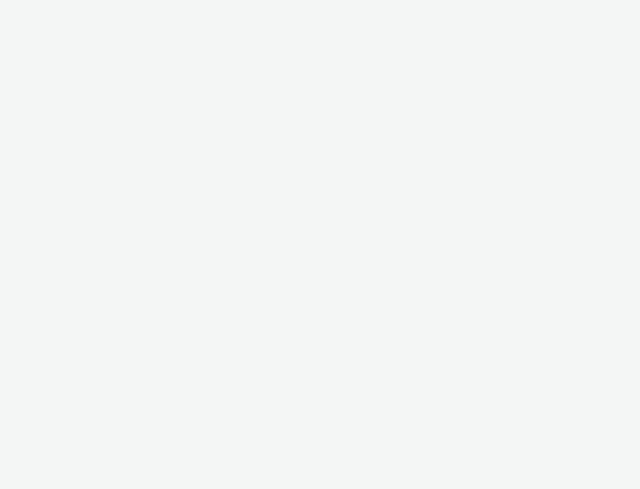
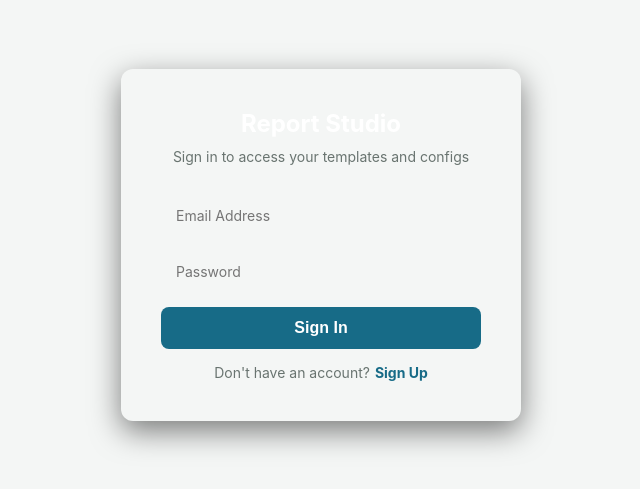
Before and after one commit to sam001ind/Report-studio, a React (Vite) app in the folder frontend/: page /auth in a window 1280 px wide. Before the commit this address had no page. Shown: the part 155-644 px from the top of the page, without its empty margins (319-959 px from the left). Built offline with nearby package versions, Linux system fonts and the light colour scheme.

Commit message:
feat: add user authentication and protect data with RLS

```diff
--- a/frontend/package.json
+++ b/frontend/package.json
@@ -18,6 +18,7 @@
     "lucide-react": "^1.16.0",
     "mammoth": "^1.12.0",
     "papaparse": "^5.5.3",
+    "pg": "^8.21.0",
     "react": "^19.2.6",
     "react-dom": "^19.2.6",
     "react-router-dom": "^7.15.1",
--- a/frontend/src/App.jsx
+++ b/frontend/src/App.jsx
@@ -1,17 +1,36 @@
-import { BrowserRouter as Router, Routes, Route } from 'react-router-dom';
+import { BrowserRouter as Router, Routes, Route, Navigate } from 'react-router-dom';
 import LandingPage from './pages/LandingPage';
 import StudioLayout from './pages/StudioLayout';
 import SchedulerPage from './pages/SchedulerPage';
+import AuthPage from './pages/AuthPage';
+import { AuthProvider, useAuth } from './context/AuthContext';
+
+const ProtectedRoute = ({ children }) => {
+  const { user } = useAuth();
+  if (!user) return <Navigate to="/auth" />;
+  return children;
+};
 
 function App() {
   return (
-    <Router>
-      <Routes>
-        <Route path="/" element={<LandingPage />} />
-        <Route path="/studio" element={<StudioLayout />} />
-        <Route path="/scheduler" element={<SchedulerPage />} />
-      </Routes>
-    </Router>
+    <AuthProvider>
+      <Router>
+        <Routes>
+          <Route path="/" element={<LandingPage />} />
+          <Route path="/auth" element={<AuthPage />} />
+          <Route path="/studio" element={
+            <ProtectedRoute>
+              <StudioLayout />
+            </ProtectedRoute>
+          } />
+          <Route path="/scheduler" element={
+            <ProtectedRoute>
+              <SchedulerPage />
+            </ProtectedRoute>
+          } />
+        </Routes>
+      </Router>
+    </AuthProvider>
   );
 }
 
--- a/frontend/src/components/Sidebar.jsx
+++ b/frontend/src/components/Sidebar.jsx
@@ -1,8 +1,11 @@
 import React, { useState } from 'react';
-import { Link } from 'react-router-dom';
+import { Link, useNavigate } from 'react-router-dom';
+import { useAuth } from '../context/AuthContext';
 
 const Sidebar = ({ activePage, setActivePage, stats }) => {
   const [isOpen, setIsOpen] = useState(true);
+  const { signOut } = useAuth();
+  const navigate = useNavigate();
 
   return (
     <aside style={{ ...styles.sidebar, width: isOpen ? '260px' : '80px', padding: isOpen ? '24px' : '24px 8px' }}>
@@ -92,6 +95,24 @@ const Sidebar = ({ activePage, setActivePage, stats }) => {
           </div>
         )}
       </section>
+
+      <div style={{ marginTop: 'auto', paddingTop: '20px', borderTop: '1px solid var(--border)' }}>
+        <button
+          onClick={async () => {
+            await signOut();
+            navigate('/auth');
+          }}
+          style={{
+            ...styles.navBtnBase,
+            color: '#ff6b6b',
+            justifyContent: isOpen ? 'flex-start' : 'center',
+            padding: isOpen ? '12px 16px' : '12px 0'
+          }}
+        >
+          <span className="icon" style={{ marginRight: isOpen ? '12px' : 0 }}>🚪</span>
+          {isOpen && <span>Sign Out</span>}
+        </button>
+      </div>
     </aside>
   );
 };
--- /dev/null
+++ b/frontend/src/context/AuthContext.jsx
@@ -0,0 +1,41 @@
+import React, { createContext, useContext, useEffect, useState } from 'react';
+import { supabase } from '../supabaseClient';
+
+const AuthContext = createContext();
+
+export const useAuth = () => {
+  return useContext(AuthContext);
+};
+
+export const AuthProvider = ({ children }) => {
+  const [user, setUser] = useState(null);
+  const [loading, setLoading] = useState(true);
+
+  useEffect(() => {
+    // Get current session
+    supabase.auth.getSession().then(({ data: { session } }) => {
+      setUser(session?.user ?? null);
+      setLoading(false);
+    });
+
+    // Listen for auth changes
+    const { data: { subscription } } = supabase.auth.onAuthStateChange((_event, session) => {
+      setUser(session?.user ?? null);
+    });
+
+    return () => subscription.unsubscribe();
+  }, []);
+
+  const value = {
+    user,
+    signIn: (email, password) => supabase.auth.signInWithPassword({ email, password }),
+    signUp: (email, password) => supabase.auth.signUp({ email, password }),
+    signOut: () => supabase.auth.signOut(),
+  };
+
+  return (
+    <AuthContext.Provider value={value}>
+      {!loading && children}
+    </AuthContext.Provider>
+  );
+};
--- /dev/null
+++ b/frontend/src/pages/AuthPage.jsx
@@ -0,0 +1,156 @@
+import React, { useState } from 'react';
+import { useAuth } from '../context/AuthContext';
+
+const styles = {
+  container: {
+    display: 'flex',
+    height: '100vh',
+    alignItems: 'center',
+    justifyContent: 'center',
+    backgroundColor: 'var(--bg-primary)',
+    fontFamily: 'Inter, sans-serif'
+  },
+  card: {
+    backgroundColor: 'var(--bg-secondary)',
+    padding: '40px',
+    borderRadius: '12px',
+    boxShadow: '0 10px 30px rgba(0,0,0,0.5)',
+    width: '100%',
+    maxWidth: '400px',
+    textAlign: 'center'
+  },
+  title: {
+    margin: '0 0 10px 0',
+    color: 'white',
+    fontSize: '24px'
+  },
+  subtitle: {
+    color: 'var(--muted)',
+    fontSize: '14px',
+    margin: '0 0 30px 0'
+  },
+  input: {
+    width: '100%',
+    padding: '12px 15px',
+    marginBottom: '15px',
+    backgroundColor: 'var(--bg-primary)',
+    border: '1px solid var(--border)',
+    borderRadius: '8px',
+    color: 'white',
+    fontSize: '14px',
+    boxSizing: 'border-box'
+  },
+  button: {
+    width: '100%',
+    padding: '12px',
+    backgroundColor: 'var(--accent)',
+    color: 'white',
+    border: 'none',
+    borderRadius: '8px',
+    fontSize: '16px',
+    cursor: 'pointer',
+    fontWeight: 'bold',
+    transition: 'background 0.2s',
+    marginBottom: '15px'
+  },
+  switchText: {
+    color: 'var(--muted)',
+    fontSize: '14px'
+  },
+  switchLink: {
+    color: 'var(--accent)',
+    cursor: 'pointer',
+    fontWeight: 'bold',
+    marginLeft: '5px'
+  },
+  error: {
+    color: '#ff6b6b',
+    fontSize: '14px',
+    marginBottom: '15px'
+  }
+};
+
+const AuthPage = () => {
+  const { signIn, signUp } = useAuth();
+  const [isLogin, setIsLogin] = useState(true);
+  const [email, setEmail] = useState('');
+  const [password, setPassword] = useState('');
+  const [error, setError] = useState('');
+  const [loading, setLoading] = useState(false);
+  const [message, setMessage] = useState('');
+
+  const handleSubmit = async (e) => {
+    e.preventDefault();
+    setError('');
+    setMessage('');
+    setLoading(true);
+
+    try {
+      if (isLogin) {
+        const { error } = await signIn(email, password);
+        if (error) throw error;
+      } else {
+        const { error } = await signUp(email, password);
+        if (error) throw error;
+        setMessage("Account created! You can now log in.");
+        setIsLogin(true);
+      }
+    } catch (err) {
+      setError(err.message);
+    } finally {
+      setLoading(false);
+    }
+  };
+
+  return (
+    <div style={styles.container}>
+      <div style={styles.card}>
+        <h2 style={styles.title}>Report Studio</h2>
+        <p style={styles.subtitle}>
+          {isLogin ? 'Sign in to access your templates and configs' : 'Create an account to save your templates'}
+        </p>
+
+        {error && <div style={styles.error}>{error}</div>}
+        {message && <div style={{color: '#51cf66', marginBottom: '15px'}}>{message}</div>}
+
+        <form onSubmit={handleSubmit}>
+          <input
+            type="email"
+            placeholder="Email Address"
+            style={styles.input}
+            value={email}
+            onChange={(e) => setEmail(e.target.value)}
+            required
+          />
+          <input
+            type="password"
+            placeholder="Password"
+            style={styles.input}
+            value={password}
+            onChange={(e) => setPassword(e.target.value)}
+            required
+          />
+          <button style={styles.button} type="submit" disabled={loading}>
+            {loading ? 'Processing...' : (isLogin ? 'Sign In' : 'Sign Up')}
+          </button>
+        </form>
+
+        <div style={styles.switchText}>
+          {isLogin ? "Don't have an account?" : "Already have an account?"}
+          <span
+            style={styles.switchLink}
+            onClick={() => {
+              setIsLogin(!isLogin);
+              setError('');
+              setMessage('');
+            }}
+          >
+            {isLogin ? 'Sign Up' : 'Sign In'}
+          </span>
+        </div>
+      </div>
+    </div>
+  );
+};
+
+export default AuthPage;
--- a/frontend/src/pages/ConfigPage.jsx
+++ b/frontend/src/pages/ConfigPage.jsx
@@ -2,8 +2,10 @@ import React, { useState } from 'react';
 import Papa from 'papaparse';
 import * as XLSX from 'xlsx';
 import { supabase } from '../supabaseClient';
+import { useAuth } from '../context/AuthContext';
 
 const ConfigPage = ({ dataset, setDataset, setStats }) => {
+  const { user } = useAuth();
   const [uploadStatus, setUploadStatus] = useState('Click or Drag to Upload CSV / Excel / JSON');
 
   // Data Management State
@@ -162,7 +164,7 @@ const ConfigPage = ({ dataset, setDataset, setStats }) => {
     const { data, error } = await supabase
       .from('configs')
       .insert([
-        { name: configName, config_data: configData }
+        { name: configName, config_data: configData, user_id: user.id }
       ]);
 
     if (error) {
--- a/frontend/src/pages/TemplatePage.jsx
+++ b/frontend/src/pages/TemplatePage.jsx
@@ -1,6 +1,7 @@
 import React, { useState, useRef, useEffect } from 'react';
 import mammoth from 'mammoth';
 import { supabase } from '../supabaseClient';
+import { useAuth } from '../context/AuthContext';
 
 const PAGE_SIZES = {
   A4: { width: 794, height: 1123 },
@@ -9,6 +10,7 @@ const PAGE_SIZES = {
 };
 
 const TemplatePage = ({ dataset }) => {
+  const { user } = useAuth();
   const [template, setTemplate] = useState({
     pageSize: 'A4',
     orientation: 'portrait',
@@ -262,7 +264,7 @@ const TemplatePage = ({ dataset }) => {
     const { data, error } = await supabase
       .from('templates')
       .insert([
-        { name: template.name, layout_data: template }
+        { name: template.name, layout_data: template, user_id: user.id }
       ]);
 
     if (error) {
```
Also changed, not shown: 1 other file (tests, documents, lock files or other folders).
